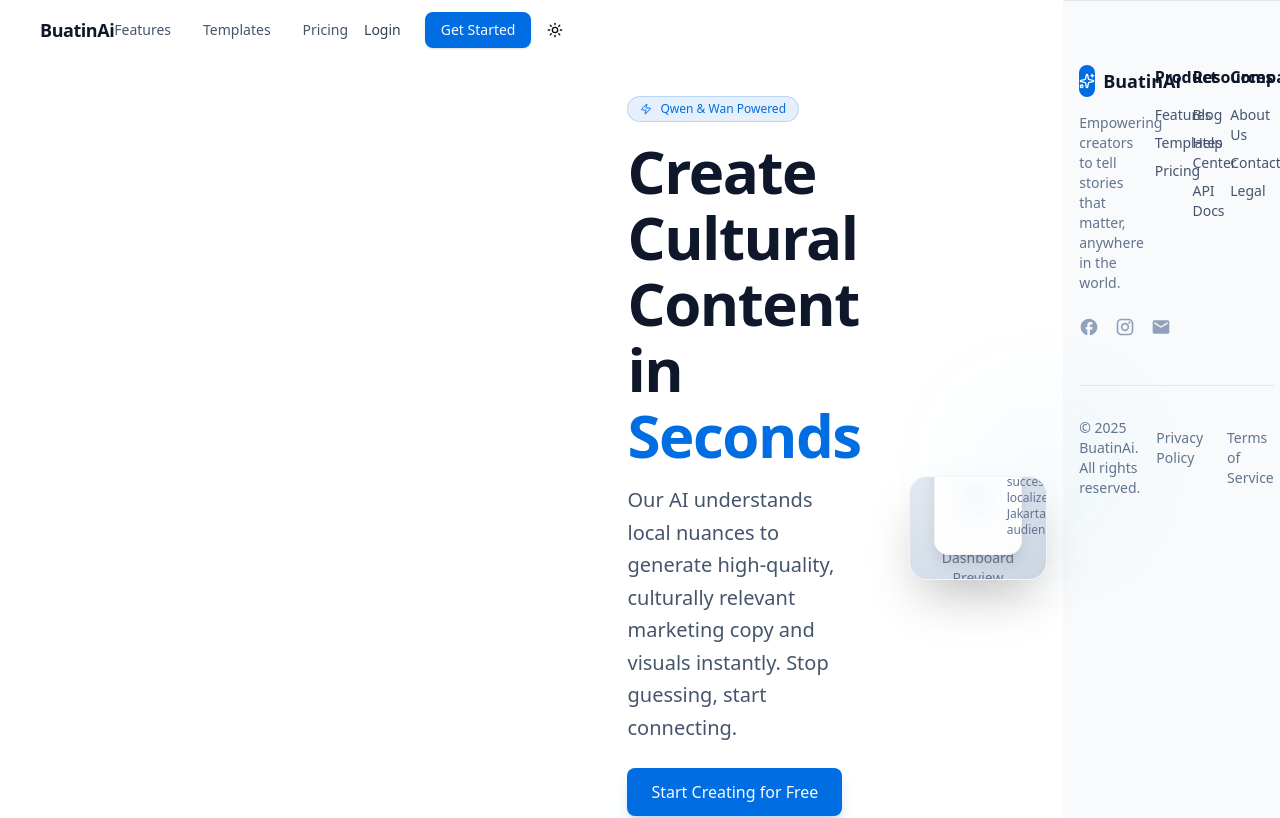
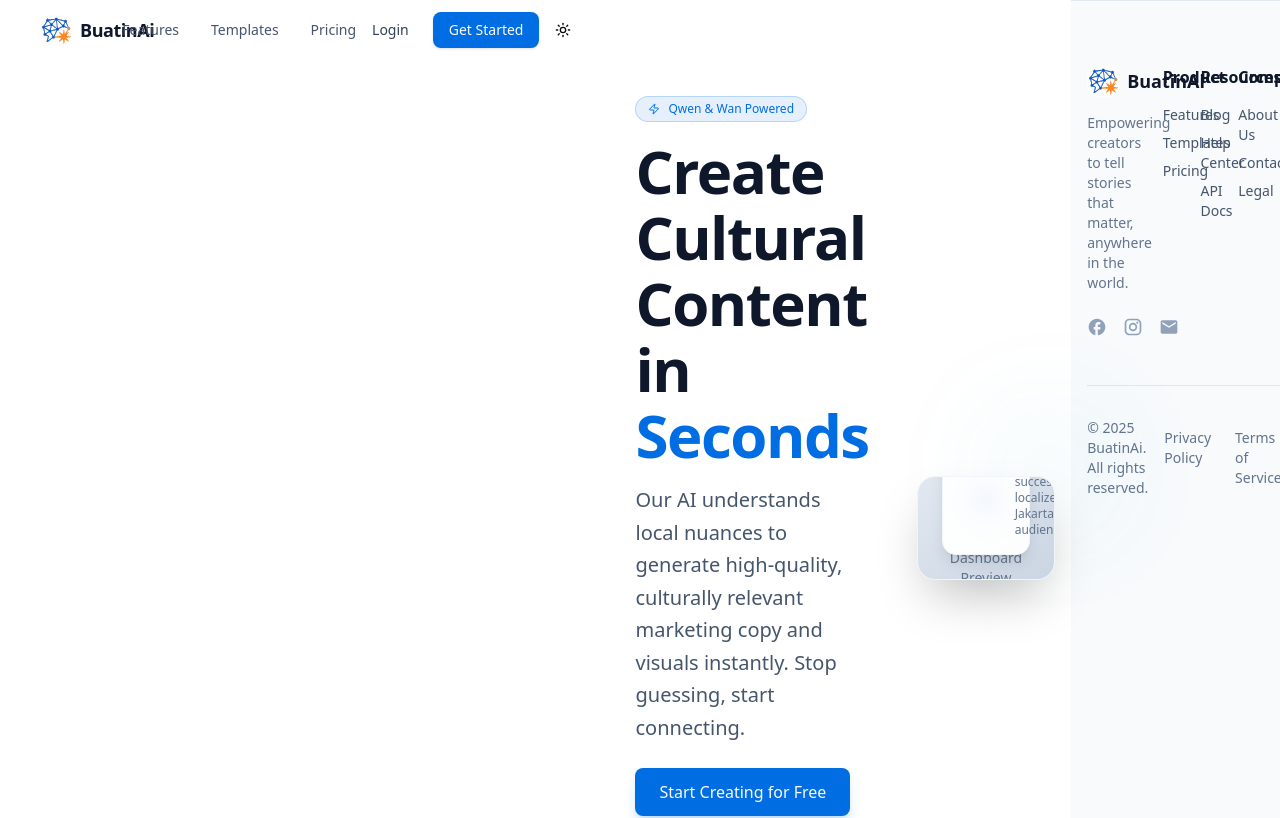
Before and after one commit to ArtomilyAI/artomilyAi, a Next.js app: page / in a window 1280 px wide. Shown: the top 818 px of the page. Built offline with nearby package versions, Linux system fonts and the light colour scheme; no server answers; the database is empty.

Commit message:
Refactor code structure for improved readability and maintainability

```diff
--- a/src/app/auth/login/page.tsx
+++ b/src/app/auth/login/page.tsx
@@ -1,21 +1,13 @@
 import { Suspense } from 'react'
 import { LoginForm } from '@/components/auth/login-form'
 import Link from 'next/link'
+import Image from 'next/image'
 
 function LoginContent() {
   return (
     <div className="min-h-screen flex flex-col items-center justify-center bg-slate-50 dark:bg-slate-950 p-4">
       <Link href="/" className="flex items-center gap-2 mb-8">
-        {/* <div className="flex items-center justify-center size-10 rounded-lg bg-primary text-white">
-          <svg
-            xmlns="http://www.w3.org/2000/svg"
-            viewBox="0 0 24 24"
-            fill="currentColor"
-            className="size-6"
-          >
-            <path d="M12 2C6.48 2 2 6.48 2 12s4.48 10 10 10 10-4.48 10-10S17.52 2 12 2zm-1 17.93c-3.95-.49-7-3.85-7-7.93 0-.62.08-1.21.21-1.79L9 15v1c0 1.1.9 2 2 2v1.93zm6.9-2.54c-.26-.81-1-1.39-1.9-1.39h-1v-3c0-.55-.45-1-1-1H8v-2h2c.55 0 1-.45 1-1V7h2c1.1 0 2-.9 2-2v-.41c2.93 1.19 5 4.06 5 7.41 0 2.08-.8 3.97-2.1 5.39z" />
-          </svg>
-        </div> */}
+        <Image src="/logo.svg" alt="BuatinAi Logo" width={32} height={32} className="size-8 rounded-lg" />
         <span className="text-2xl font-bold text-slate-900 dark:text-white">BuatinAi</span>
       </Link>
       <LoginForm />
--- a/src/app/auth/register/page.tsx
+++ b/src/app/auth/register/page.tsx
@@ -1,11 +1,13 @@
 import { Suspense } from 'react'
 import { RegisterForm } from '@/components/auth/register-form'
 import Link from 'next/link'
+import Image from 'next/image'
 
 function RegisterContent() {
   return (
     <div className="min-h-screen flex flex-col items-center justify-center bg-slate-50 dark:bg-slate-950 p-4">
       <Link href="/" className="flex items-center gap-2 mb-8">
+        <Image src="/logo.svg" alt="BuatinAi Logo" width={32} height={32} className="size-8 rounded-lg" />
         <span className="text-2xl font-bold text-slate-900 dark:text-white">BuatinAi</span>
       </Link>
       <RegisterForm />
--- a/src/app/dashboard/library/page.tsx
+++ b/src/app/dashboard/library/page.tsx
@@ -66,7 +66,7 @@
 
         <div className="flex items-center gap-4">
           {/* Type Filter */}
-          <div className="flex gap-2">
+          <div className="grid gap-2 grid-cols-2 lg:grid-cols-4 items-start justify-start">
             {(['all', 'TEXT', 'IMAGE', 'VIDEO'] as const).map((type) => (
               <Button
                 key={type}
--- a/src/components/dashboard/app-sidebar.tsx
+++ b/src/components/dashboard/app-sidebar.tsx
@@ -1,6 +1,7 @@
 "use client"
 
 import Link from "next/link"
+import Image from "next/image"
 import { usePathname } from "next/navigation"
 import {
   LayoutDashboard,
@@ -60,12 +61,10 @@
           <SidebarMenuItem>
             <SidebarMenuButton size="lg" asChild tooltip="BuatinAi">
               <Link href="/dashboard">
-                <div className="flex size-8 items-center justify-center rounded-lg bg-primary text-white">
-                  <Sparkles className="size-4" />
-                </div>
+                <Image src="/logo.svg" alt="BuatinAi Logo" width={32} height={32} className="size-8 rounded-lg" />
                 <div className="flex flex-col gap-0.5 leading-none">
                   <span className="font-bold text-base">BuatinAi</span>
-                  <span className="text-xs text-muted-foreground">AI Platform</span>
+                  <span className="text-xs text-muted-foreground">AI generative platform</span>
                 </div>
               </Link>
             </SidebarMenuButton>
--- a/src/components/landing/footer.tsx
+++ b/src/components/landing/footer.tsx
@@ -6,6 +6,7 @@
 import { Separator } from '@/components/ui/separator'
 import { Sparkles } from 'lucide-react'
 import Link from 'next/link'
+import Image from 'next/image'
 
 gsap.registerPlugin(ScrollTrigger)
 
@@ -60,9 +61,7 @@
         <div className="footer-content grid grid-cols-2 md:grid-cols-4 lg:grid-cols-6 gap-8 mb-12">
           <div className="col-span-2 lg:col-span-2">
             <Link href="/" className="flex items-center gap-2 mb-4">
-              <div className="flex items-center justify-center size-8 rounded-lg bg-primary text-white">
-                <Sparkles className="size-4" />
-              </div>
+              <Image src="/logo.svg" alt="BuatinAi Logo" width={32} height={32} className="size-8 rounded-lg" />
               <h2 className="text-slate-900 dark:text-white text-lg font-bold">
                 BuatinAi
               </h2>
--- a/src/components/landing/navbar.tsx
+++ b/src/components/landing/navbar.tsx
@@ -5,6 +5,7 @@
 import { Button } from '@/components/ui/button'
 import { ThemeToggle } from '@/components/theme-toggle'
 import Link from 'next/link'
+import Image from 'next/image'
 
 const navLinks = [
   { href: '#features', label: 'Features' },
@@ -60,6 +61,7 @@
       <div className="flex items-center justify-between mx-auto max-w-7xl">
         <Link href="/" className="flex items-center gap-2">
           <div ref={logoRef} className="flex items-center gap-2">
+            <Image src="/logo.svg" alt="BuatinAi Logo" width={32} height={32} className="size-8 rounded-lg" />
             <h2 className="text-slate-900 dark:text-white text-lg font-bold leading-tight tracking-tight">
               BuatinAi
             </h2>
```
Also changed, not shown: public/logo.svg (added).
